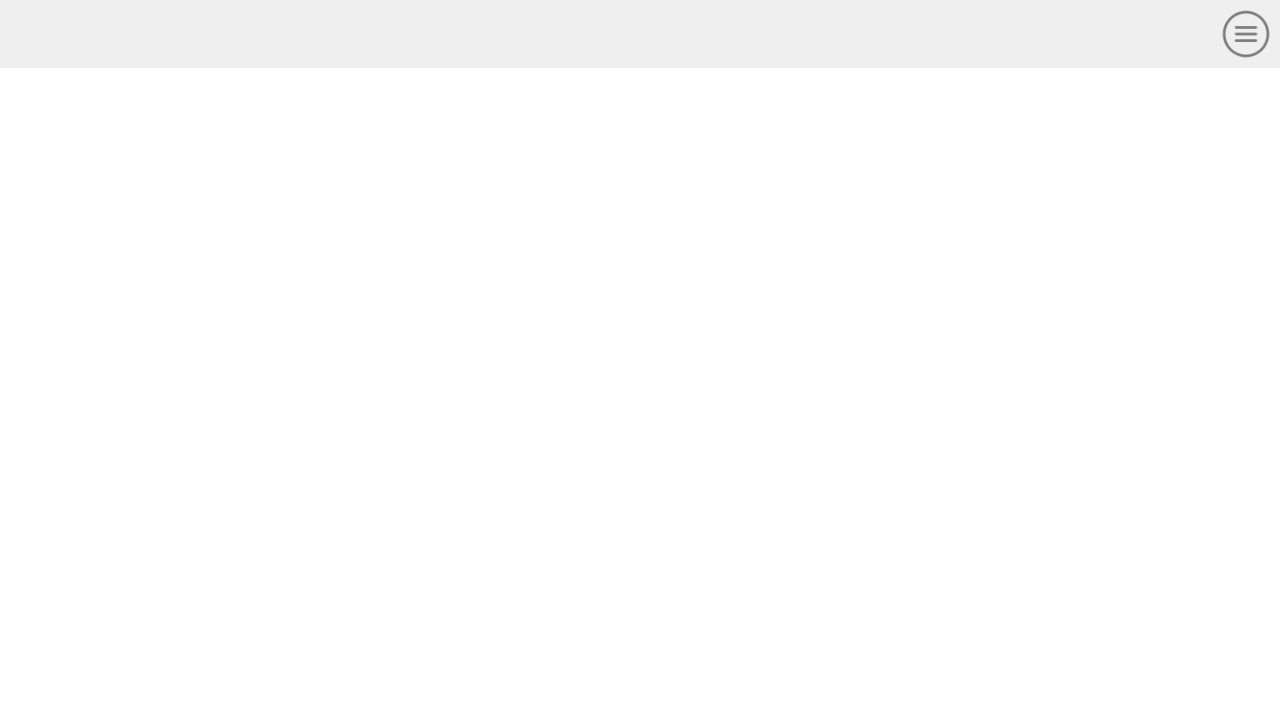
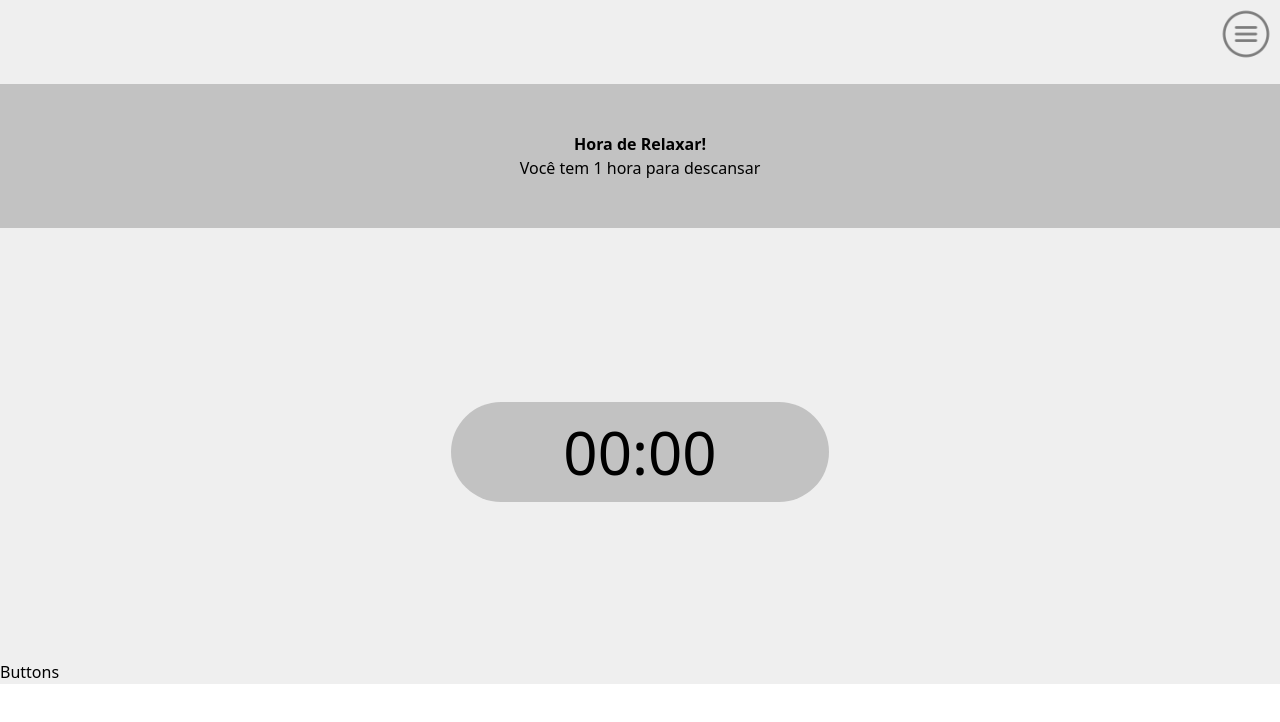
Before and after one commit to LanaGomes/timeSync, a React (Vite) app: page / in a window 1280 px wide. Shown: the top 722 px of the page. Built offline with nearby package versions, Linux system fonts and the light colour scheme.

Commit message:
adding div into everyone in app but navbar

```diff
--- a/src/App.jsx
+++ b/src/App.jsx
@@ -8,9 +8,15 @@ import Buttons from "./components/Buttons";
 
 function App() {
   return (
-    <>
+    <div className="bg-white  ">
       <NavBar />
-    </>
+
+      <div className="">
+        <MainMessage />
+        <StopWatch />
+        <Buttons />
+      </div>
+    </div>
   );
 }
 
```
